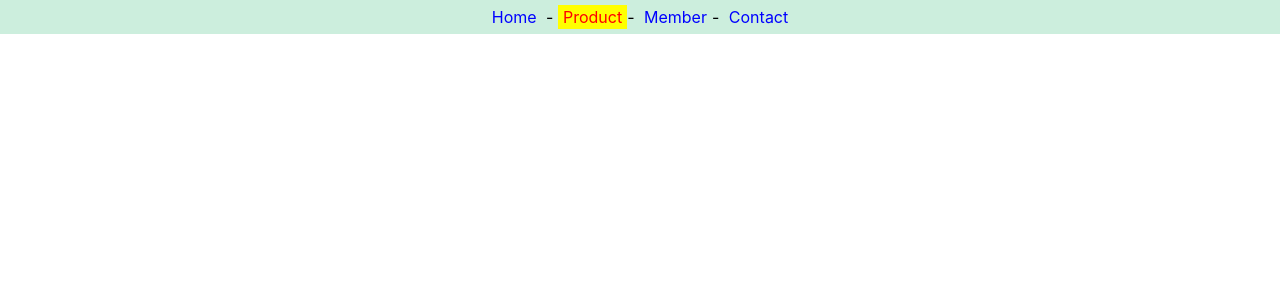
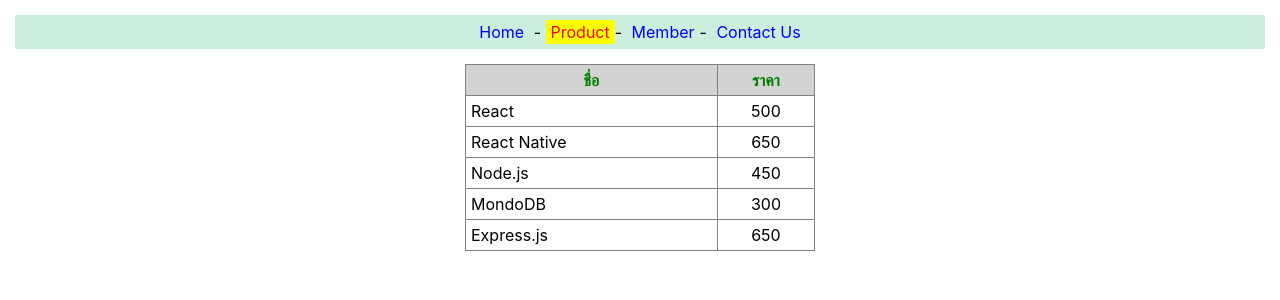
Before and after one commit to student-Blue/app1, a React (Create React App) app: page /product in a window 1280 px wide. Shown: the top 300 px of the page. Built offline with nearby package versions, Linux system fonts and the light colour scheme.

Commit message:
Create Router3 by use Routes

```diff
--- a/src/App.js
+++ b/src/App.js
@@ -1,6 +1,6 @@
 import React from 'react'
-import Rounter2 from './router2'
+import Rounter3 from './router3'
 
 export default function App(){
-  return <Rounter2/>
+  return <Rounter3/>
 }
--- /dev/null
+++ b/src/home.js
@@ -0,0 +1,14 @@
+import React from 'react'
+
+export default  function Home(){
+    return(
+        <p style={{textAlign:'center'}}>
+            <h3>
+                ยินดีต้อนรับสู่ React Store
+            </h3>
+            รายชื่อ <a href='/product'> สินค้า </a>ที่เราจำหน่าย<br/>
+            แต่ท่านต้องเป็น<a href='/member'> สมาชิก </a>จึงจะสั่งซื้อได้<br/>
+            หากมีข้อสงสัยกรุณา <a href='/contact'>ติดต่อเรา</a>
+        </p>
+    )
+}
--- /dev/null
+++ b/src/member.js
@@ -0,0 +1,7 @@
+import React from 'react'
+
+export default function Member(){
+    return(
+        <div style={{textAlign:'center'}}>Member Page</div>
+    )
+}
--- a/src/navlink.css
+++ b/src/navlink.css
@@ -2,6 +2,7 @@
     background-color: #ced;
     padding: 7px;
     text-align: center;
+    margin: 15px;
 }
 .menu{
     color: blue;
--- /dev/null
+++ b/src/product.css
@@ -0,0 +1,15 @@
+table{
+     width: 350px;
+     border-collapse: collapse;
+     margin: auto;
+}
+th{
+    background-color: lightgray;
+    color: green;
+}
+th,td{
+    padding: 5px;
+}
+td:nth-child(2){
+    text-align: center;
+}
--- /dev/null
+++ b/src/products.js
@@ -0,0 +1,24 @@
+import React from 'react'
+import './product.css'
+
+export default class Products extends React.Component{
+    data = [
+        ['React',500],
+        ['React Native',650],
+        ['Node.js',450],
+        ['MondoDB',300],
+        ['Express.js',650],
+    ]
+    render(){
+        return(
+            <table border={1}>
+                <tr><th>ชื่อ</th><th>ราคา</th></tr>
+                {
+                    this.data.map(d => {
+                        return <tr><td>{d[0]}</td><td>{d[1]}</td></tr>
+                    })
+                }
+            </table>
+        )
+    }
+}
--- /dev/null
+++ b/src/router3.js
@@ -0,0 +1,37 @@
+import React from 'react'
+import { BrowserRouter, NavLink, Route, Routes } from 'react-router-dom'
+import './navlink.css'
+import Products from './products'
+import Home from './home'
+import Member from './member'
+
+
+export default function Rounter3() {
+    return (
+        <BrowserRouter>
+            <nav className='nav'>
+                <NavLink to='/' className={({ isActive }) => isActive ? "active_menu" : "menu"} style={({ isActive }) => {
+                    return {
+                        fontWeight: isActive ? "bold" : ""
+                    };
+                }}>Home</NavLink> -&nbsp;
+                <NavLink to='/product' className={({ isActive }) => isActive ? "active_menu" : "menu"}>
+                    Product
+                </NavLink>-&nbsp;
+                <NavLink to='/member' className={({ isActive }) => isActive ? "active_menu" : "menu"}>
+                    Member
+                </NavLink>-&nbsp;
+                <NavLink to='/contact' className={({ isActive }) => isActive ? "active_menu" : "menu"}>
+                    Contact Us
+                </NavLink>
+            </nav>
+            <Routes style={{ margin: '20px' }}>
+                <Route path='/' element={<Home/>}/>
+                <Route path='/product' element={<Products/>}/>
+                <Route path='/member' Component={Member}/>
+                <Route path='/contact' element={<div style={{textAlign:'center'}}>Contact Page</div>}/>
+                <Route path='/*' element={<div style={{textAlign:'center'}}>Error 404 Not Found</div>}/>
+            </Routes>
+        </BrowserRouter>
+    )
+}
```
